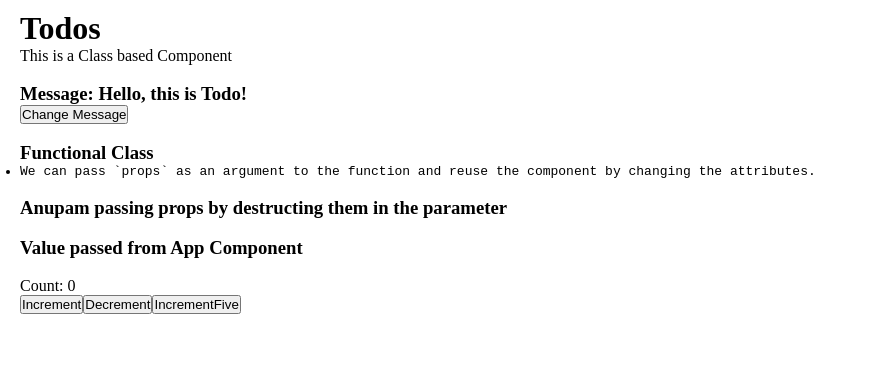
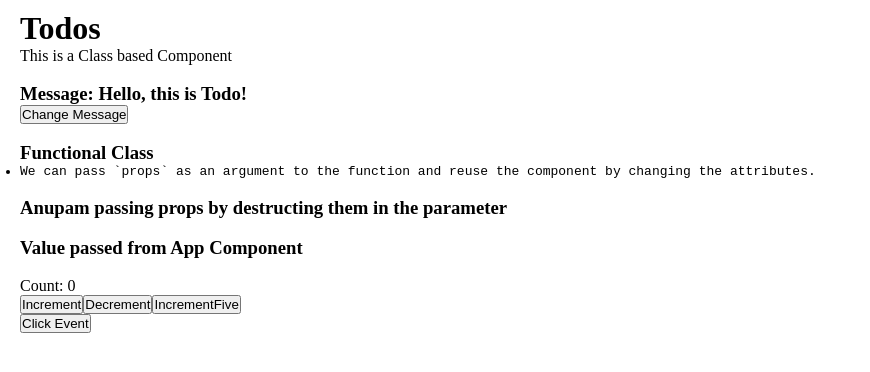
Before and after one commit to a-chakrawarti/React-Crownstack, a React (Create React App) app in the folder my-app/: page / in a window 1280 px wide. Shown: the top 372 px of the page, without its empty margins (0-870 px from the left). Built offline with nearby package versions, Linux system fonts and the light colour scheme.

Commit message:
Event handling in functional component

```diff
--- a/my-app/src/App.js
+++ b/my-app/src/App.js
@@ -4,6 +4,7 @@
 import Todos from "./components/Todos"; // default export
 import { Greet } from "./components/Greet"; // named export
 import Counter from './components/Counter';
+import FunctionClick from './components/FunctionClick';
 
 // functional component
 function App() {
@@ -22,6 +23,7 @@
       <Greet name="Anupam passing props" action="by destructing them in the parameter" />
       <Greet name="Value passed from App Component" />
       <Counter />
+      <FunctionClick/>
     </div>
   );
 }
--- /dev/null
+++ b/my-app/src/components/FunctionClick.js
@@ -0,0 +1,18 @@
+import React from 'react'
+
+// event handling in functional components
+function FunctionClick() {
+
+    function clickHandler() {
+        console.log('Event fired!')
+    }
+
+
+    return (
+        <div>
+            <button onClick={clickHandler}>Click Event</button>
+        </div>
+    )
+}
+
+export default FunctionClick;
```
Also changed, not shown: 1 other file (tests, documents, lock files or other folders).
